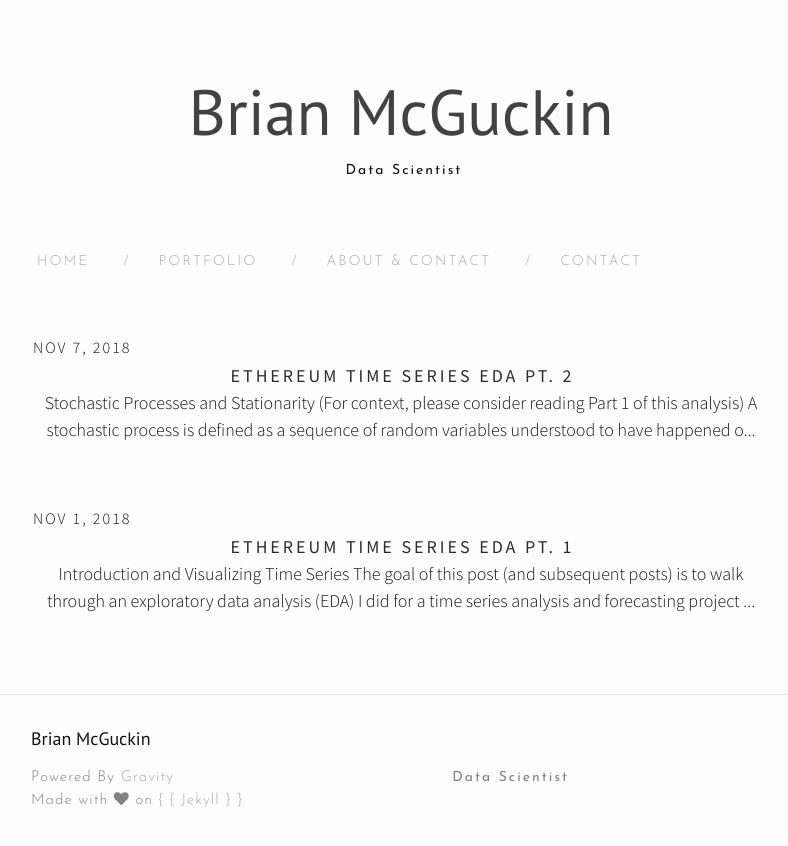
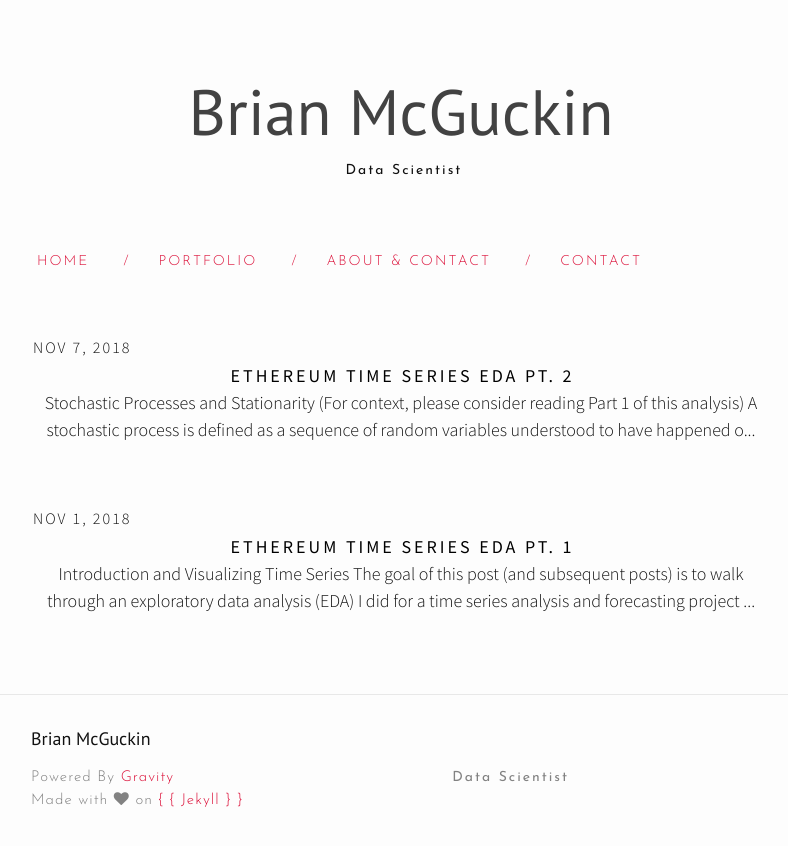
Before and after one commit to brianmcguckin/brianmcguckin.github.io, a Jekyll site: the page built from index.html, in a window 1280 px wide. Shown: the top 846 px of the page, without its empty margins (239-1027 px from the left). Built offline with Jekyll 4.4.1, drawn with Linux system fonts in a browser that asks for light colours; nearby versions of some CDN libraries; the list of posts is cut into pages by our own code.

Commit message:
link color

```diff
--- a/_sass/_color.scss
+++ b/_sass/_color.scss
@@ -8,7 +8,7 @@
  * Light color palette
  */
 $l-text-color:       #111;
-$l-link-color:       #aaa;
+$l-link-color:       #DC143C;
 $l-background-color: #fdfdfd;
 $l-brand-color:      #2a7ae2;
 $l-grey-color:       #828282;
```
